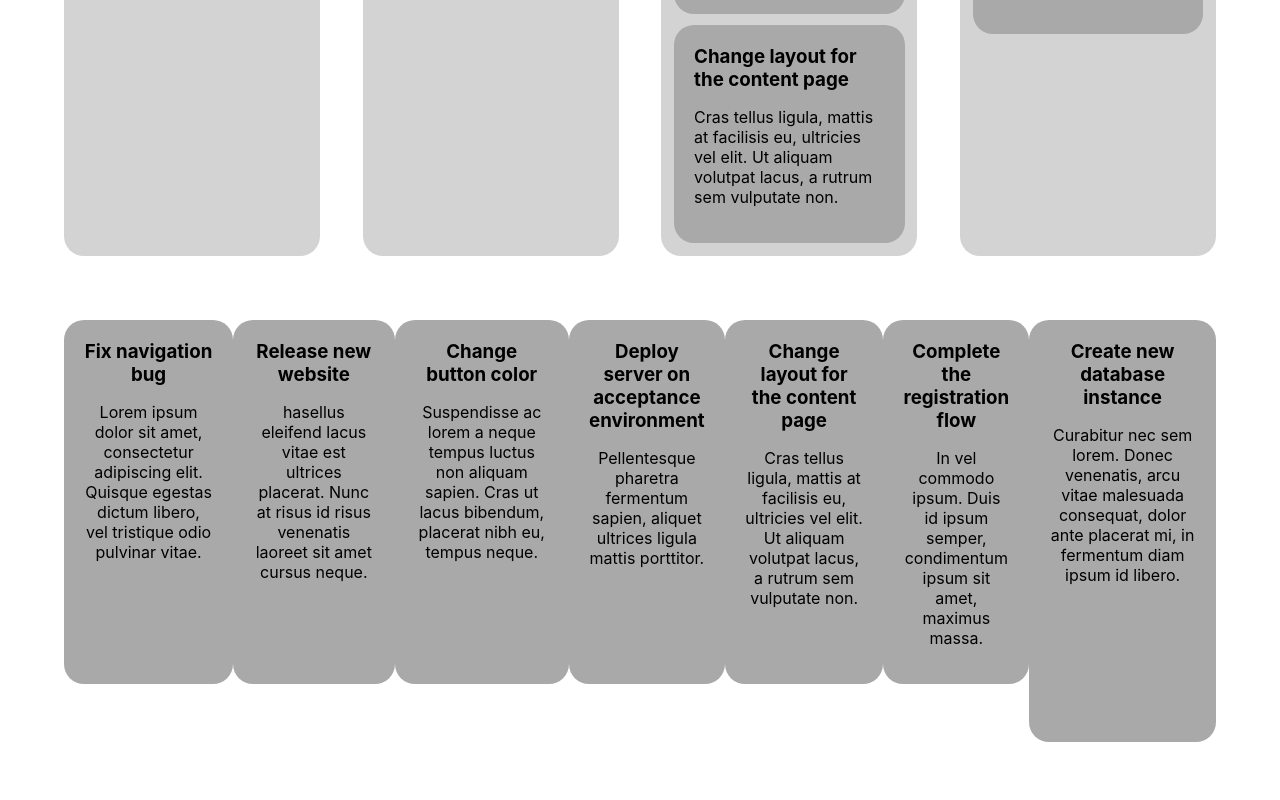
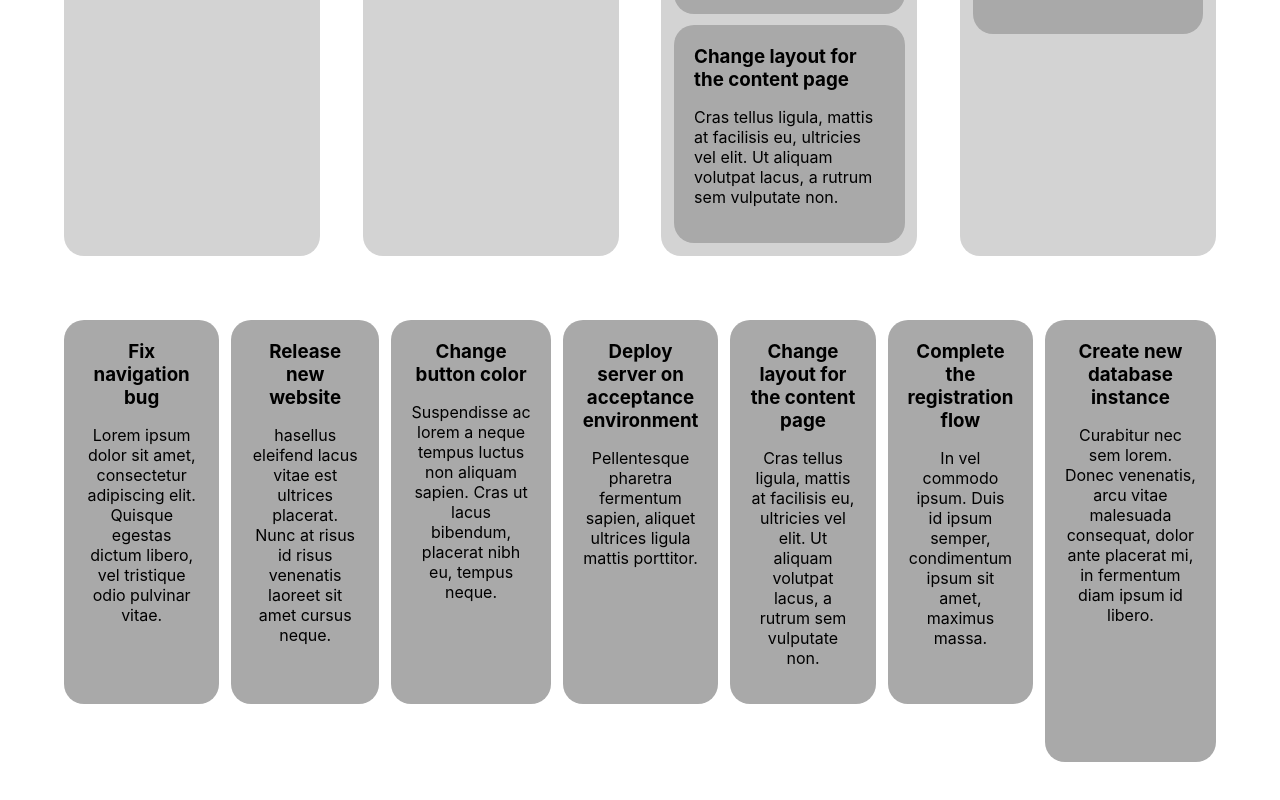
Before and after one commit to mulenatic/reactProjects, a React (Create React App) app: page / in a window 1280 px wide. Shown: the part 724-1524 px from the top of the page. Built offline with nearby package versions, Linux system fonts and the light colour scheme.

Commit message:
Added new prop so that a Ticket can be rendered with a right margin.

```diff
--- a/src/components/Ticket/Ticket.jsx
+++ b/src/components/Ticket/Ticket.jsx
@@ -8,6 +8,7 @@ padding: 20px;
 border-radius: 20px;
 &:not(:last-child) {
 margin-bottom: 5%;
+margin-right: ${props => !!props.marginRight ? '1%' : '0'};
 }
 `;
 
@@ -18,8 +19,8 @@ margin: 0px;
 const Body = styled.p`
 width: 100%;
 `;
-const Ticket = ({ ticket }) => (
-    <TicketWrapper>
+const Ticket = ({ marginRight, ticket }) => (
+    <TicketWrapper marginRight={marginRight}>
       <Title>{ticket.title}</Title>
       <Body>{ticket.body}</Body>
     </TicketWrapper>
--- a/src/containers/Tickets.jsx
+++ b/src/containers/Tickets.jsx
@@ -20,7 +20,7 @@ const Tickets = ({loading, data, error}) => (
 
     <TicketsWrapper>
       {(loading || error) && <Alert>{loading ? ' Loding...' : error }</Alert>}
-      {data.map(ticket => <Ticket key={ticket.id} ticket={ticket} />)}
+      {data.map(ticket => <Ticket key={ticket.id} ticket={ticket} marginRight />)}
     </TicketsWrapper>
 
 
```
